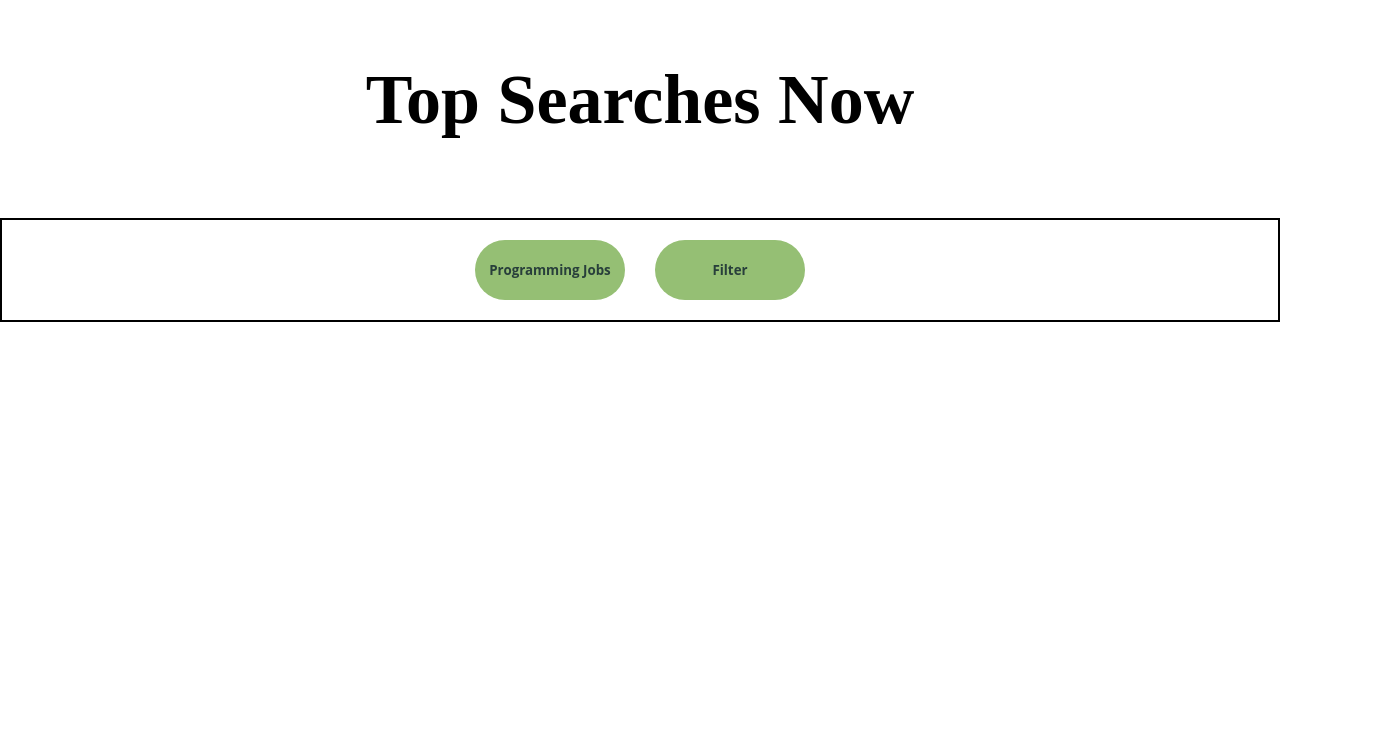
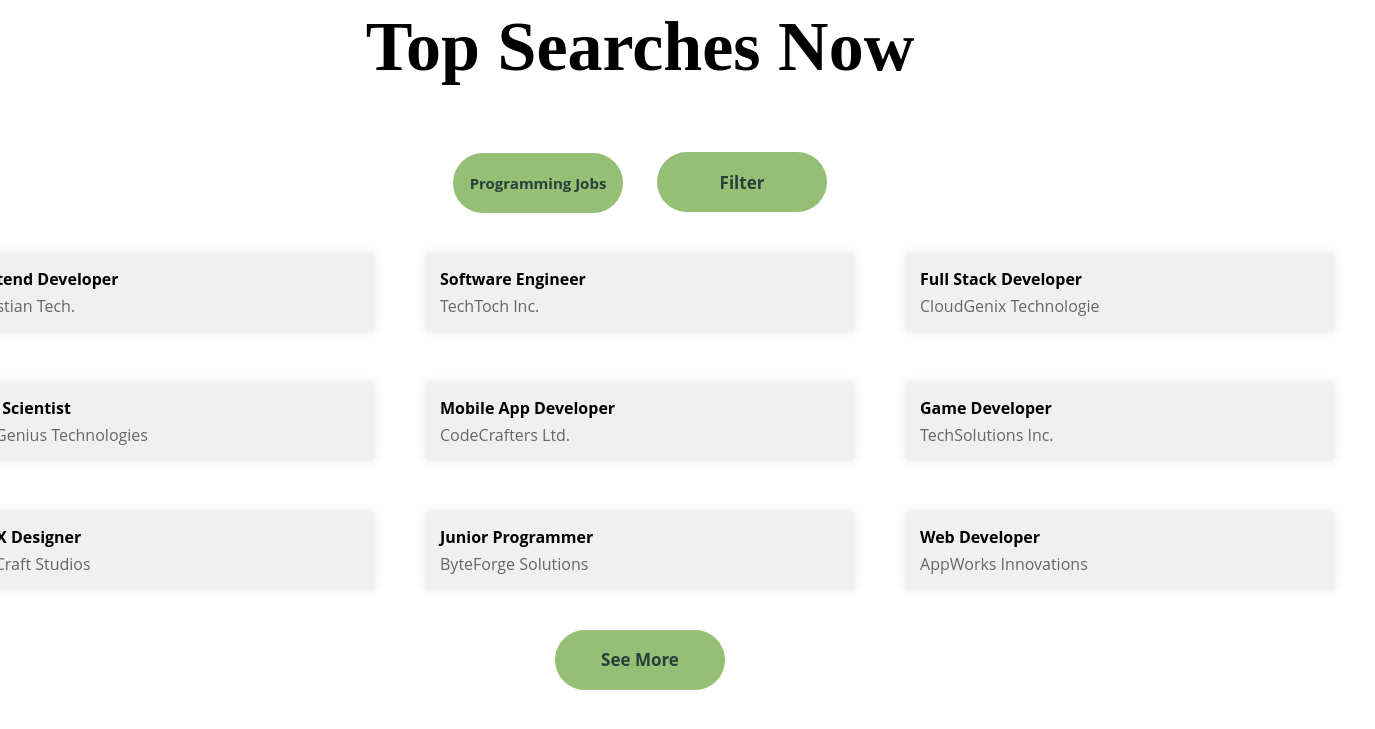
Before and after one commit to pyto-p/Leap, a plain HTML site: page index.html in a window 1280 px wide. Shown: the part 871-1600 px from the top of the page, 1375 px wide, since content can reach past the window. Before the commit the page ends 1193 px from the top, so only its background shows below. Drawn offline with Linux system fonts and the light colour scheme.

Commit message:
FEAT: Landing Page

```diff
--- a/index.html
+++ b/index.html
@@ -49,15 +49,55 @@
     </div>
 
     <div id="job">
-        <button class="job_btn1">Programming Jobs</button>
-        <button class="job_btn2">Filter</button>
+        <div class="button-con">
+            <button class="job_btn1">Programming Jobs</button>
+            <button class="job_btn2">Filter</button>
+        </div>
+
+        <div class="job-con">
+            <div class="container">
+                <div class="job-posting">
+                    <div class="job-name">Frontend Developer</div>
+                    <div class="company-name">Sebastian Tech.</div>
+                </div>
+                <div class="job-posting">
+                    <div class="job-name">Software Engineer</div>
+                    <div class="company-name">TechToch Inc.</div>
+                </div>
+                <div class="job-posting">
+                    <div class="job-name">Full Stack Developer</div>
+                    <div class="company-name">CloudGenix Technologie</div>
+                </div>
+                <div class="job-posting">
+                    <div class="job-name">Data Scientist</div>
+                    <div class="company-name">DataGenius Technologies</div>
+                </div>
+                <div class="job-posting">
+                    <div class="job-name">Mobile App Developer</div>
+                    <div class="company-name">CodeCrafters Ltd.</div>
+                </div>
+                <div class="job-posting">
+                    <div class="job-name">Game Developer</div>
+                    <div class="company-name">TechSolutions Inc.</div>
+                </div>
+                <div class="job-posting">
+                    <div class="job-name">UI/UX Designer</div>
+                    <div class="company-name">PixelCraft Studios</div>
+                </div>
+                <div class="job-posting">
+                    <div class="job-name">Junior Programmer</div>
+                    <div class="company-name">ByteForge Solutions</div>
+                </div>
+                <div class="job-posting">
+                    <div class="job-name">Web Developer</div>
+                    <div class="company-name">AppWorks Innovations</div>
+                </div>
+            </div>
+        </div>
+
+        <button class="job_btn3">See More</button>
     </div>
-
-
-
 </div>
-
-
 
   <div id="footer">
     <img src="logo.png" alt="logo" class="logo2"/>
--- a/styles.css
+++ b/styles.css
@@ -1,6 +1,7 @@
 
 body {
     margin: 0;
+    margin-bottom: 8%;
     box-sizing: border-box;
 }
 
@@ -189,16 +190,17 @@ body {
         font-size: 70px;
         width: 50%;
         text-align: center;
+        margin: 5px;
     }
 
 /*JOBS*/
     #job{
         display: flex;
-        padding: 5px;
+        flex-direction: column;
+        margin: 10px;
         justify-content: center;
         align-items: center;
-        border: 2px solid #000;
-        padding: 20px;
+        padding: 30px;
         }
 
             .job_btn1{
@@ -208,7 +210,8 @@ body {
             color: #283f3b;
             font-family: "open sans", sans-serif;
             font-weight: bold;
-            width: 150px;
+            font-size: 15px;
+            width: 170px;
             height: 60px;
             border: 0px;
             text-align: center;
@@ -226,7 +229,8 @@ body {
             color: #283f3b;
             font-family: "open sans", sans-serif;
             font-weight: bold;
-            width: 150px;
+            font-size: 17px;
+            width: 170px;
             height: 60px;
             border: 0px;
             text-align: center;
@@ -238,4 +242,48 @@ body {
             background-color: #99DDC8;
             }
 
-            .
+            .job_btn3{
+                background-color: #95BF74;
+                border-radius: 50px;
+                margin-inline: 15px;
+                color: #283f3b;
+                font-family: "open sans", sans-serif;
+                font-weight: bold;
+                font-size: 17px;
+                width: 170px;
+                height: 60px;
+                border: 0px;
+                text-align: center;
+            }
+
+                .job_btn3:hover{
+                color: #283f3b;
+                font-family: "open sans", sans-serif;
+                background-color: #99DDC8;
+                }
+
+            .container {
+                display: grid;
+                grid-template-columns: repeat(3, 1fr);
+                gap: 50px;
+                padding: 40px;
+            }
+
+            .job-posting {
+                background-color: #f0f0f0;
+                font-family: "open sans", sans-serif;
+                padding: 15px;
+                border-radius: 5px;
+                box-shadow: 0 0 10px rgba(0, 0, 0, 0.1);
+                width: 400px;
+
+            }
+
+            .job-name {
+                font-weight: bold;
+                margin-bottom: 5px;
+            }
+
+            .company-name {
+                color: #666;
+            }
```
